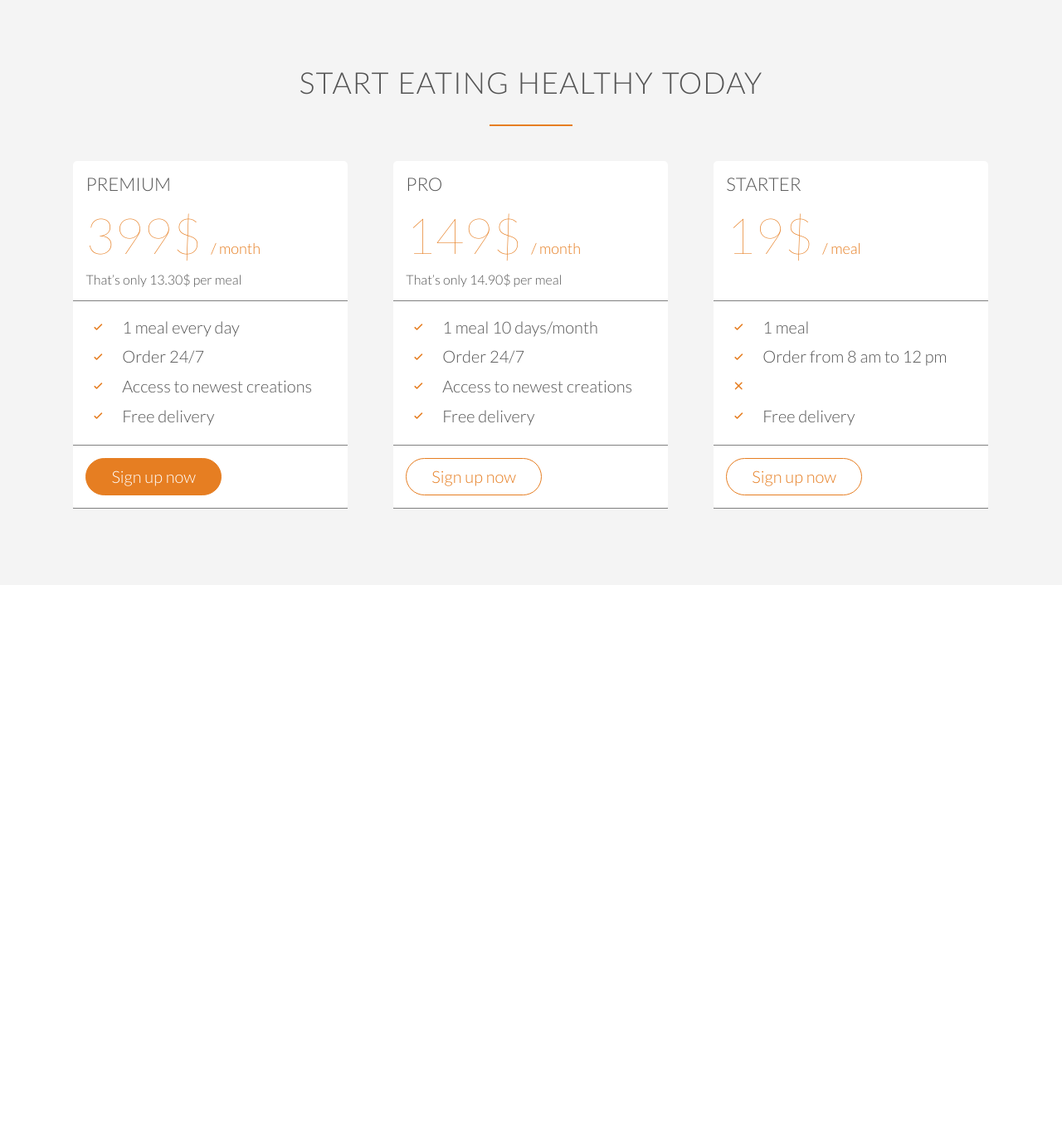
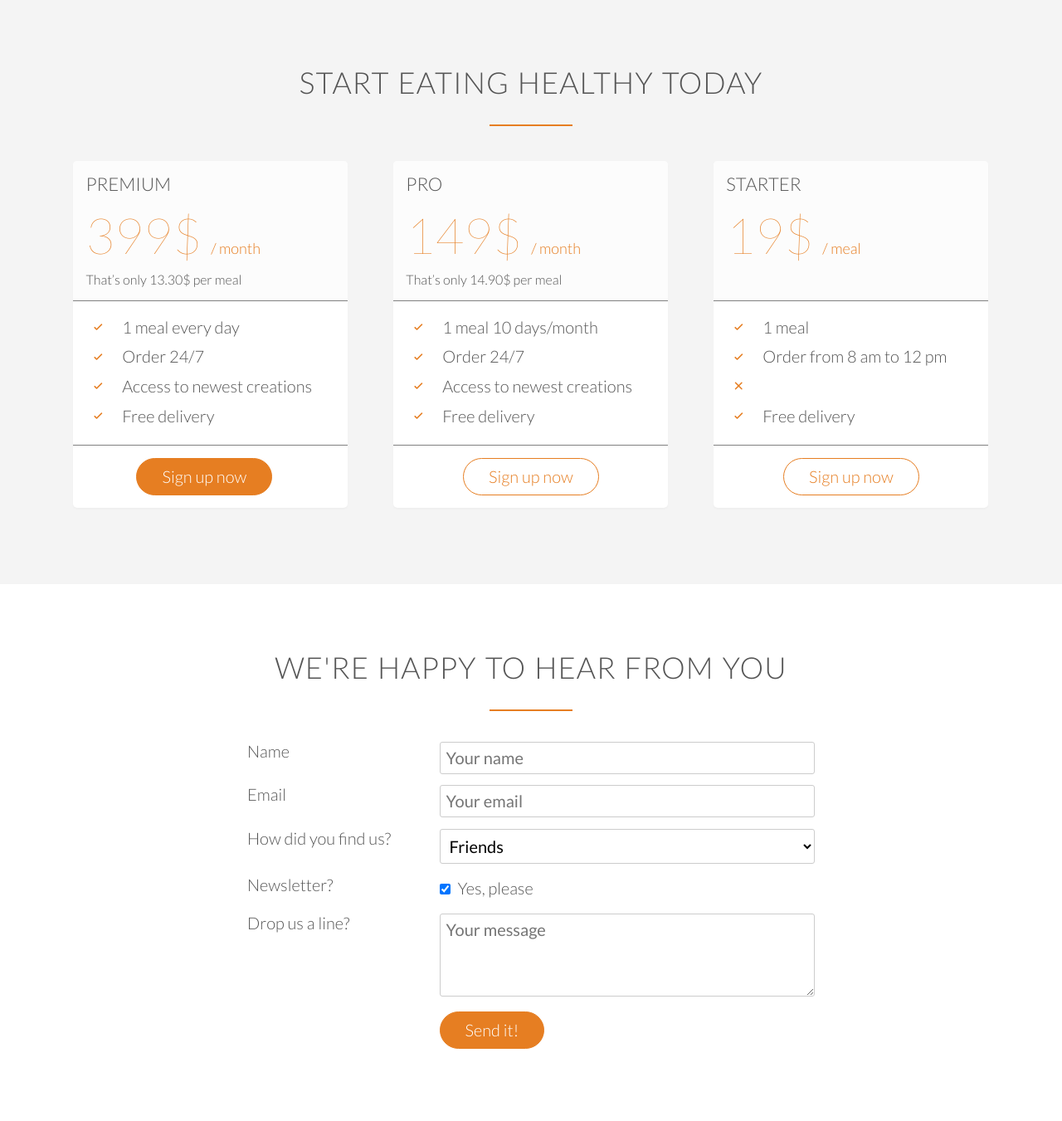
Before and after one commit to janez33/omnifood-project, a PHP site: page / in a window 1280 px wide. Shown: the part 3937-5288 px from the top of the page at 83% size. Before the commit the page ends 4550 px from the top, so only its background shows below. Run offline with PHP 8.4, Linux system fonts and the light colour scheme.

Commit message:
Finished bulding the contact form

```diff
--- a/index.html
+++ b/index.html
@@ -363,5 +363,68 @@
 
         </section>
 
+        <section class="section-form">
+            <div class="row">
+                <h2>We're happy to hear from you</h2>
+            </div>
+            <div class="row">
+                <form method="post" action="#" class="contact-form">
+                    <div class="row">
+                        <div class="col span-1-of-3">
+                            <label for="name">Name</label>
+                        </div>
+                        <div class="col span-2-of-3">
+                            <input type="text" name="name" id="name" placeholder="Your name" required>
+                        </div>
+                    </div>
+                    <div class="row">
+                        <div class="col span-1-of-3">
+                            <label for="email">Email</label>
+                        </div>
+                        <div class="col span-2-of-3">
+                            <input type="email" name="email" id="email" placeholder="Your email" required>
+                        </div>
+                    </div>
+                    <div class="row">
+                        <div class="col span-1-of-3">
+                            <label for="find-us">How did you find us?</label>
+                        </div>
+                        <div class="col span-2-of-3">
+                            <select name="find-us" id="find-us">
+                                <option value="friends" selected>Friends</option>
+                                <option value="search">Search engine</option>
+                                <option value="ad">Advertisement</option>
+                                <option value="other">Other</option>
+                            </select>
+                        </div>
+                    </div>
+                    <div class="row">
+                        <div class="col span-1-of-3">
+                            <label>Newsletter?</label>
+                        </div>
+                        <div class="col span-2-of-3">
+                            <input type="checkbox" name="news" id="news" checked> Yes, please
+                        </div>
+                    </div>
+                    <div class="row">
+                        <div class="col span-1-of-3">
+                            <label>Drop us a line?</label>
+                        </div>
+                        <div class="col span-2-of-3">
+                            <textarea name="message" placeholder="Your message"></textarea>
+                        </div>
+                    </div>
+                    <div class="row">
+                        <div class="col span-1-of-3">
+                            <label>&nbsp;</label>
+                        </div>
+                        <div class="col span-2-of-3">
+                            <input type="submit" value="Send it!">
+                        </div>
+                    </div>
+                </form>
+            </div>
+        </section>
+
     </body>
 </html>
--- a/resources/css/style.css
+++ b/resources/css/style.css
@@ -133,7 +133,8 @@ a:active {
 
 /* ----- BUTTONS ----- */
 .btn:link,
-.btn:visited {
+.btn:visited,
+input[type=submit] {
     display: inline-block;
     padding: 10px 30px;
     font-weight: 300;
@@ -143,7 +144,8 @@ a:active {
 }
 
 .btn-full:link,
-.btn-full:visited {
+.btn-full:visited,
+input[type=submit] {
     background-color: var(--main-orange-color);
     border: 1px solid var(--main-orange-color);
     color: white;
@@ -157,7 +159,9 @@ a:active {
 }
 
 .btn:hover,
-.btn:active {
+.btn:active,
+input[type=submit]:hover,
+input[type=submit]:active {
     background-color: #cf6d17;
 }
 
@@ -396,11 +400,23 @@ cite img {
     border-radius: 5px;
     width: 90%;
     margin-left: 5%;
+    box-shadow: 0 2px 2px #efefef;
 }
 
 .plan-box div {
     padding: 15px;
     border-bottom: 1px solid gray;
+}
+
+.plan-box div:first-child {
+    background-color: #fcfcfc;
+    border-top-left-radius: 5px;
+    border-top-right-radius: 5px;
+}
+
+.plan-box div:last-child {
+    text-align: center;
+    border: 0;
 }
 
 .plan-price {
@@ -426,3 +442,35 @@ cite img {
 .plan-box ul li {
     padding: 5px 0;
 }
+
+/* ------------------------------------------------------ */
+/* FORM */
+/* ------------------------------------------------------ */
+
+.contact-form {
+    width: 60%;
+    margin: 0 auto;
+}
+
+input[type=text],
+input[type=email],
+select,
+textarea {
+    width: 100%;
+    padding: 7px;
+    border-radius: 3px;
+    border: 1px solid #ccc;
+    background-color: #fff !important;
+}
+
+textarea {
+    height: 100px;
+}
+
+input[type=checkbox] {
+    margin: 10px 5px 10px 0;
+}
+
+*:focus {
+    outline: none;
+}
```
